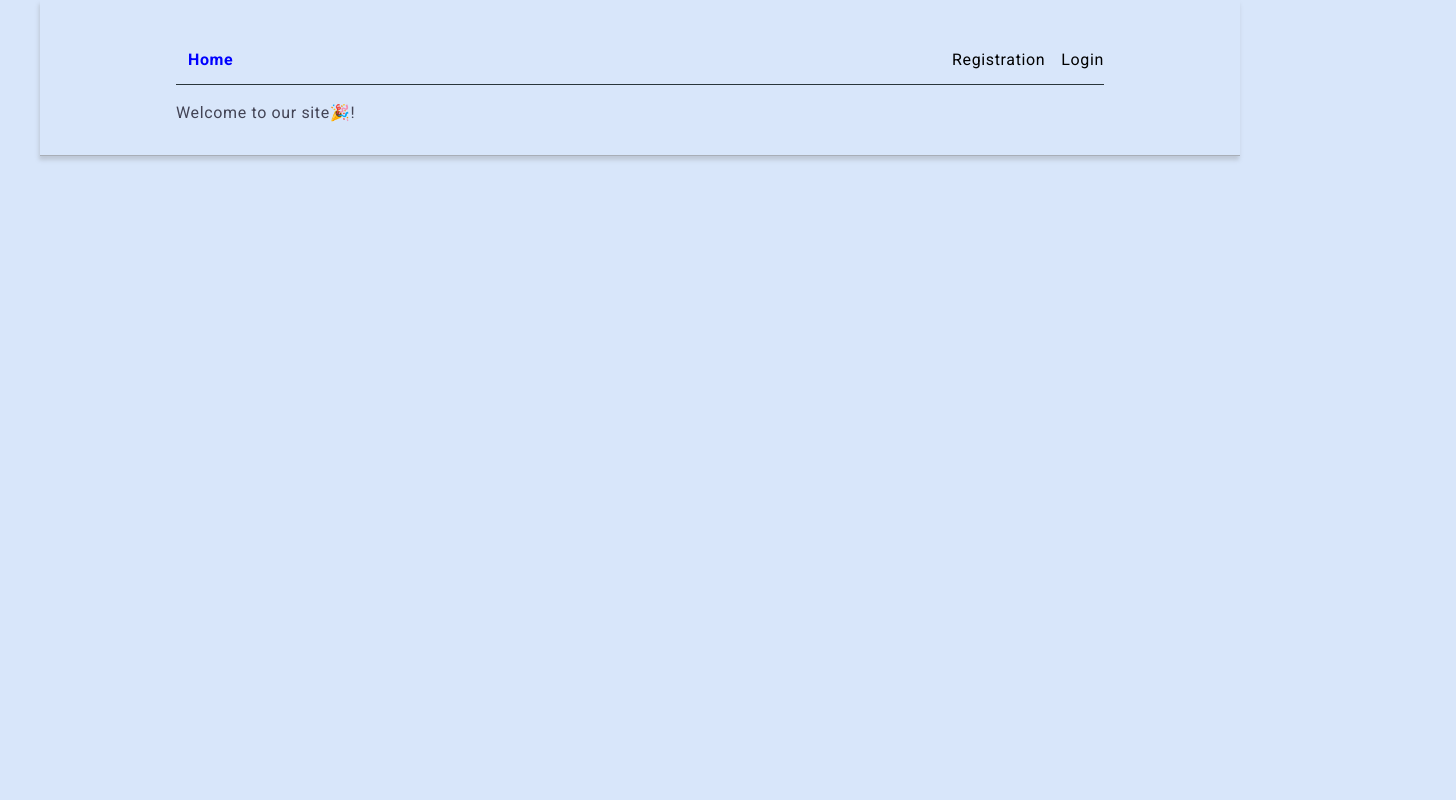
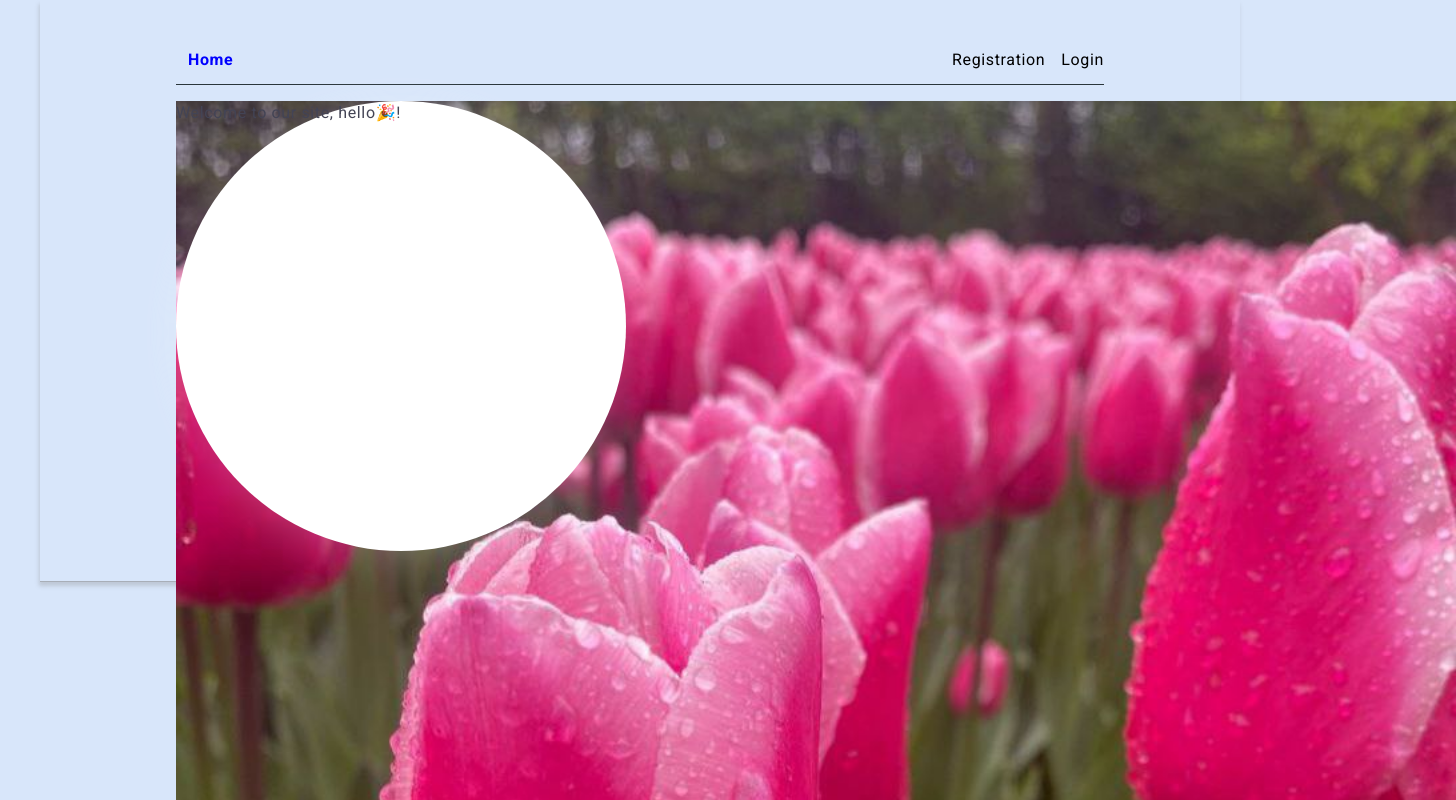
Before and after one commit to NataliaZgurska/goit-react-hw-08, a React (Vite) app: page / in a window 1280 px wide. Shown: the top 800 px of the page, 1456 px wide, since content can reach past the window. Built offline with nearby package versions, Linux system fonts and the light colour scheme; no server answers.

Commit message:
update HomePage

```diff
--- a/src/App.jsx
+++ b/src/App.jsx
@@ -2,7 +2,6 @@ import { Route, Routes } from 'react-router-dom';
 import { Suspense, lazy, useEffect } from 'react';
 
 // import Loader from './components/Loader/Loader';
-import HomePage from './pages/HomePage';
 import RegistrationPage from './pages/RegistrationPage/RegistrationPage';
 import LoginPage from './pages/LoginPage';
 // import { ContactsPage } from './pages/ContactsPage';
@@ -15,6 +14,7 @@ import RestrictedRoute from './components/RestrictedRoute/RestrictedRoute';
 import PrivateRoute from './components/PrivateRoute/PrivateRoute';
 import { Container } from './components/Container/Container';
 import { Section } from './components/Section/Section';
+import HomePage from './pages/HomePage/HomePage';
 
 // const HomePage = lazy(() => import('./pages/HomePage'));
 // const MoviesPage = lazy(() => import('./pages/MoviesPage'));
--- a/src/pages/HomePage.jsx
+++ /dev/null
@@ -1,14 +0,0 @@
-import { Helmet } from 'react-helmet-async';
-
-const HomePage = () => {
-  return (
-    <div>
-      <Helmet>
-        <title>HomePage</title>
-      </Helmet>
-      <p>Welcome to our site🎉!</p>
-    </div>
-  );
-};
-
-export default HomePage;
--- /dev/null
+++ b/src/pages/HomePage/HomePage.jsx
@@ -0,0 +1,23 @@
+import { Helmet } from 'react-helmet-async';
+import css from './HomePage.module.css';
+import firstPicture from './tulips-min.jpg';
+
+const HomePage = () => {
+  return (
+    <>
+      <Helmet>
+        <title>HomePage</title>
+      </Helmet>
+      <div className={css.homePageContainer}></div>
+      <div className={css.imgWrap}>
+        <img src={firstPicture} alt="tulips" className={css.homePageImg} />
+      </div>
+
+      <div className={css.circle}>
+        <p>Welcome to our site, hello🎉!</p>
+      </div>
+    </>
+  );
+};
+
+export default HomePage;
--- /dev/null
+++ b/src/pages/HomePage/HomePage.module.css
@@ -0,0 +1,40 @@
+.homePageContainer {
+  width: 100vw;
+  /* height: 100vh; */
+
+  /* background-image: url(./tulips-min.jpg); */
+  /* background-size: contain;
+  background-repeat: no-repeat;
+  background-position: left 70% top;
+
+  display: flex;
+  flex-direction: column;
+  justify-content: center;
+  align-items: center;
+
+  position: absolute;
+  z-index: 1; */
+}
+
+.imgWrap {
+  width: 100%;
+  position: absolute;
+  z-index: 1;
+}
+
+.homePageImg {
+  width: 100%;
+}
+
+.circle {
+  position: relative;
+  z-index: 2;
+  /* left: 25%;
+  top: 25%; */
+  width: 450px;
+  height: 450px;
+  border-radius: 50%;
+  /* background-color: #f7faff42; */
+  background-color: white;
+  box-shadow: 0px 6px 50px #f7faff42;
+}
```
Also changed, not shown: src/pages/HomePage/tulips-min.jpg (added).
